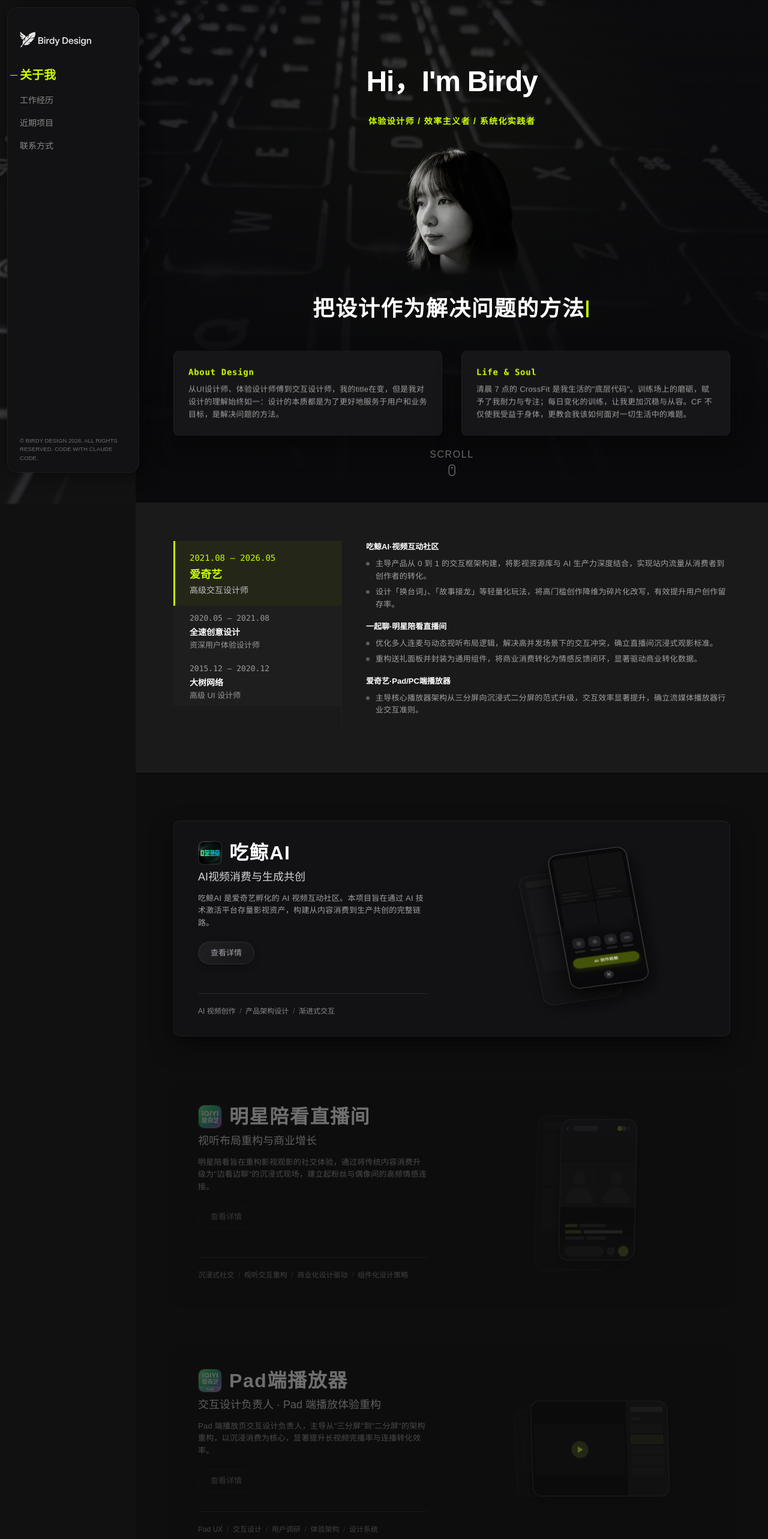
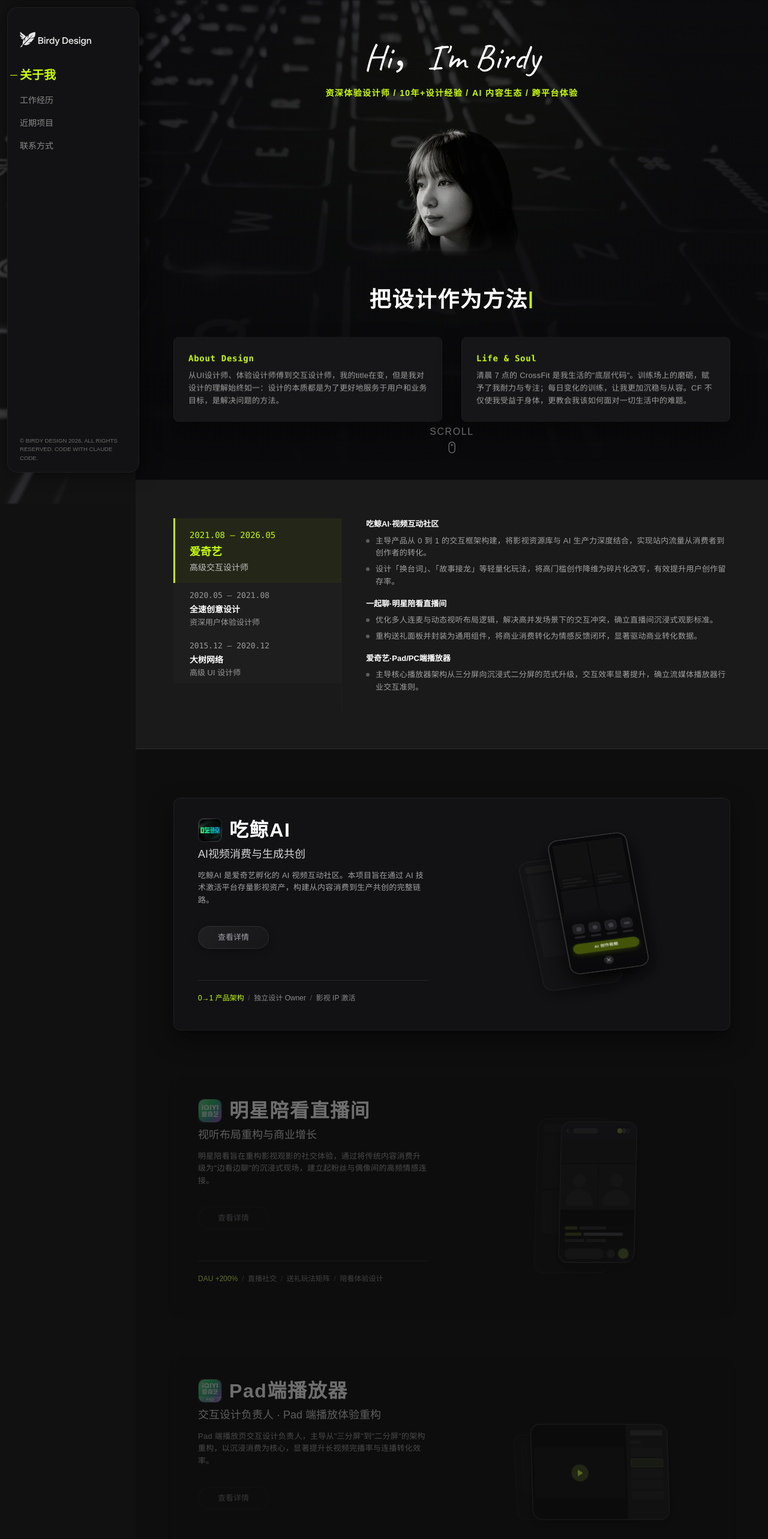
Before and after one commit to pppoo1993/birdys-portfolio, a React (Vite) app: page / in a window 1280 px wide. Shown: the top 2566 px of the page at 60% size. Built offline with nearby package versions, Linux system fonts and the light colour scheme.

Commit message:
feat: 首页优化 - 手写字体标题、副标题重构、卡片标签优化、间距调整

```diff
--- a/src/components/sections/Introduction.tsx
+++ b/src/components/sections/Introduction.tsx
@@ -192,7 +192,7 @@
   return (
     <section
       id="intro"
-      className="relative w-full text-white flex flex-col justify-center pt-20 pb-16 md:py-28 font-sans noise-overlay"
+      className="relative w-full text-white flex flex-col justify-center pt-20 pb-16 md:pt-16 md:pb-24 font-sans noise-overlay"
       style={{ minHeight: '100vh', background: 'radial-gradient(circle at 50% 40%, rgba(204, 255, 0, 0.04) 0%, rgba(0, 0, 0, 0) 60%), #0a0a0c' }}
     >
       <motion.div
@@ -210,14 +210,14 @@
       </motion.div>
       <div className="absolute inset-0 z-10 bg-gradient-to-b from-transparent via-[#0a0a0c]/50 md:via-[#0a0a0c]/80 to-[#0a0a0c]" />
 
-      <div className="relative z-20 mx-auto flex w-full max-w-5xl flex-col items-center text-center gap-5 md:gap-8 overflow-visible px-6 md:px-12">
+      <div className="relative z-20 mx-auto flex w-full max-w-5xl flex-col items-center text-center overflow-visible px-6 md:px-12">
         {/* 1. Title */}
-        <h1 className="text-4xl md:text-5xl font-semibold tracking-tight">
+        <h1 className="text-5xl md:text-6xl mb-3 md:mb-5" style={{ fontFamily: "'Caveat', cursive", fontWeight: 400 }}>
           {introductionData.name}
         </h1>
 
         {/* 2. Subtitle */}
-        <p className="text-[11px] md:text-sm text-accent tracking-wide md:tracking-widest uppercase font-semibold">
+        <p className="text-[11px] md:text-sm text-accent tracking-wide md:tracking-widest uppercase font-semibold mb-8 md:mb-12">
           {introductionData.title}
         </p>
 
@@ -240,7 +240,7 @@
         </div>
 
         {/* 4. Typewriter — animated on all devices, overlaps avatar slightly */}
-        <div className="pb-0 -mt-4 md:-mt-6 relative z-10">
+        <div className="pb-2 md:pb-6 -mt-6 md:mt-6 relative z-10">
           <h2
             className="text-3xl md:text-4xl font-extrabold tracking-wider leading-normal md:leading-tight text-white"
           >
--- a/src/components/sections/Projects.tsx
+++ b/src/components/sections/Projects.tsx
@@ -41,7 +41,7 @@
       {/* Visible row */}
       <div className="text-[12px] text-[#8a8a8a] font-light whitespace-nowrap group-hover:text-[#a1a1aa] transition-colors duration-300">
         {tags.slice(0, count).map((tag, idx) => (
-          <span key={tag}>
+          <span key={tag} className={idx === 0 ? 'text-[#C7FF00] font-medium' : ''}>
             {tag}{idx < Math.min(count, tags.length) - 1 ? <span className="text-[#52525b]"> &nbsp;/&nbsp; </span> : ''}
           </span>
         ))}
@@ -49,7 +49,7 @@
       {/* Hidden measurement row */}
       <div ref={measureRef} className="text-[12px] font-light absolute invisible whitespace-nowrap pointer-events-none top-0 left-0" aria-hidden="true">
         {tags.map((tag, idx) => (
-          <span key={tag}>
+          <span key={tag} className={idx === 0 ? 'text-[#C7FF00] font-medium' : ''}>
             {tag}{idx < tags.length - 1 ? <span className="text-[#3f3f46]"> / </span> : ''}
           </span>
         ))}
@@ -159,7 +159,7 @@
               >
                 <div className="flex flex-col md:flex-row gap-0 items-stretch">
                   {/* Left: text */}
-                  <div className="w-full md:w-[50%] flex flex-col justify-between pl-7 md:pl-10 pr-7 md:pr-10 pt-2 md:pt-8 pb-5 md:pb-8 order-2 md:order-1">
+                  <div className="w-full md:w-[50%] flex flex-col justify-between pl-7 md:pl-10 pr-7 md:pr-10 pt-2 md:pt-8 pb-2 md:pb-8 order-2 md:order-1">
                     <div>
                       {/* Title + logo */}
                       <div className="flex items-center gap-3 mb-1">
@@ -183,14 +183,15 @@
                           {project.detail.subtitle}
                         </p>
                       )}
-                      <p className="text-[#A0A0A0] text-[13px] leading-[1.6] tracking-[0.02em] font-normal mb-0">
+                      <p className="text-[#A0A0A0] text-[13px] leading-[1.6] tracking-[0.02em] font-normal mb-3">
                         {project.description}
                       </p>
+                    </div>
 
                       {/* CTA Button */}
                       <button
                         onClick={(e) => { e.stopPropagation(); setSelectedProject(project) }}
-                        className="mt-5 px-5 py-2 text-[13px] font-medium rounded-full"
+                        className="mt-5 px-5 md:px-8 py-2 text-[13px] font-medium rounded-full md:self-start"
                         style={{
                           color: isHovered ? '#FFFFFF' : isFocused ? '#a1a1aa' : '#71717a',
                           background: isHovered
@@ -210,10 +211,11 @@
                       >
                         查看详情
                       </button>
+
+                      {/* Tags */}
+                    <div className="mt-5 mb-3">
+                      <TagsRow tags={project.techStack} />
                     </div>
-
-                    {/* Tags */}
-                    <TagsRow tags={project.techStack} />
                   </div>
 
                   {/* Right: Phone Mockups — unique container per project */}
--- a/src/data/introduction.ts
+++ b/src/data/introduction.ts
@@ -2,10 +2,10 @@
 
 export const introductionData: IntroductionData = {
   name: "Hi，I'm Birdy",
-  title: '体验设计师 / 效率主义者 / 系统化实践者',
+  title: '资深体验设计师 / 10年+设计经验 / AI 内容生态 / 跨平台体验',
   photoPath: 'https://picsum.photos/seed/bg-hero/1400/900',
   avatarPath: '/images/头像.png',
-  quote: '把设计作为解决问题的方法',
+  quote: '把设计作为方法',
   bioSections: [
     {
       number: '01',
--- a/src/data/projects.ts
+++ b/src/data/projects.ts
@@ -7,7 +7,7 @@
     description:
       '吃鲸AI 是爱奇艺孵化的 AI 视频互动社区。本项目旨在通过 AI 技术激活平台存量影视资产，构建从内容消费到生产共创的完整链路。',
     imagePath: 'https://picsum.photos/seed/project3/1200/800',
-    techStack: ['AI 视频创作', '产品架构设计', '渐进式交互'],
+    techStack: ['0→1 产品架构', '独立设计 Owner', '影视 IP 激活'],
     sourceUrl: 'https://github.com',
     detail: {
       pageTitle: '吃鲸AI | AI视频消费与生成共创',
@@ -498,7 +498,7 @@
     description:
       '明星陪看旨在重构影视观影的社交体验，通过将传统内容消费升级为"边看边聊"的沉浸式现场，建立起粉丝与偶像间的高频情感连接。',
     imagePath: 'https://picsum.photos/seed/project2/1200/800',
-    techStack: ['沉浸式社交', '视听交互重构', '商业化设计驱动', '组件化设计策略'],
+    techStack: ['DAU +200%', '直播社交', '送礼玩法矩阵', '陪看体验设计'],
     liveUrl: 'https://example.com',
     sourceUrl: 'https://github.com',
     detail: {
@@ -1038,7 +1038,7 @@
     description:
       'Pad 端播放页交互设计负责人，主导从"三分屏"到"二分屏"的架构重构，以沉浸消费为核心，显著提升长视频完播率与连播转化效率。',
     imagePath: 'https://picsum.photos/seed/project1/1200/800',
-    techStack: ['Pad UX', '交互设计', '用户调研', '体验架构', '设计系统'],
+    techStack: ['体验重构', 'Pad 端适配', '沉浸式交互'],
     detail: {
       pageTitle: 'Pad端播放器',
       mainTitle: '',
--- a/src/styles/index.css
+++ b/src/styles/index.css
@@ -1,3 +1,4 @@
+@import url('https://fonts.googleapis.com/css2?family=Caveat:wght@400;600;700&display=swap');
 @import "tailwindcss";
 
 @theme {
```
Also changed, not shown: .claude/settings.local.json.
